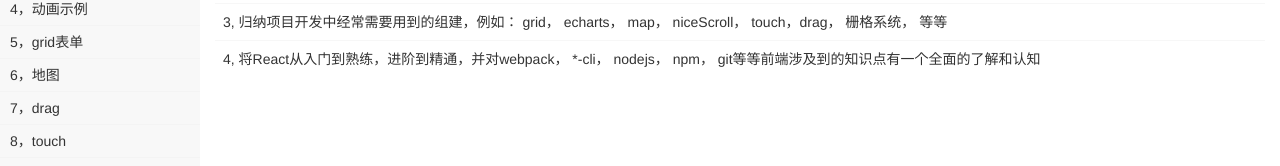
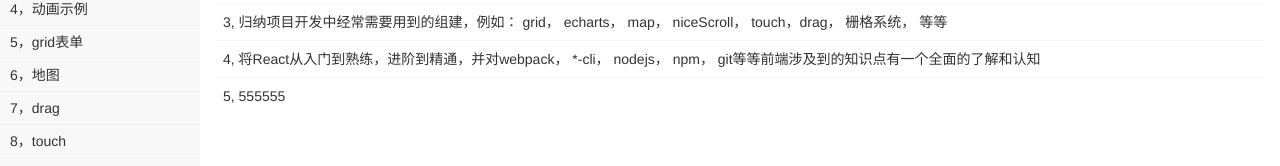
Before and after one commit to 279410098/myreactstudy, a React (Create React App) app: page / in a window 1280 px wide. Shown: the part 298-464 px from the top of the page. Built offline with nearby package versions, Linux system fonts and the light colour scheme.

Commit message:
5555
55555555

```diff
--- a/src/components/instruction/instruction.js
+++ b/src/components/instruction/instruction.js
@@ -12,6 +12,7 @@
                     <li>2, 创建公共样式表，整理收集常见可用的UI组件</li>
                     <li>3, 归纳项目开发中经常需要用到的组建，例如： grid， echarts， map， niceScroll， touch，drag， 栅格系统， 等等 </li>
                     <li>4, 将React从入门到熟练，进阶到精通，并对webpack， *-cli， nodejs， npm， git等等前端涉及到的知识点有一个全面的了解和认知</li>
+                    <li>5, 555555</li>
                 </ul>
             </div>
         )
```
